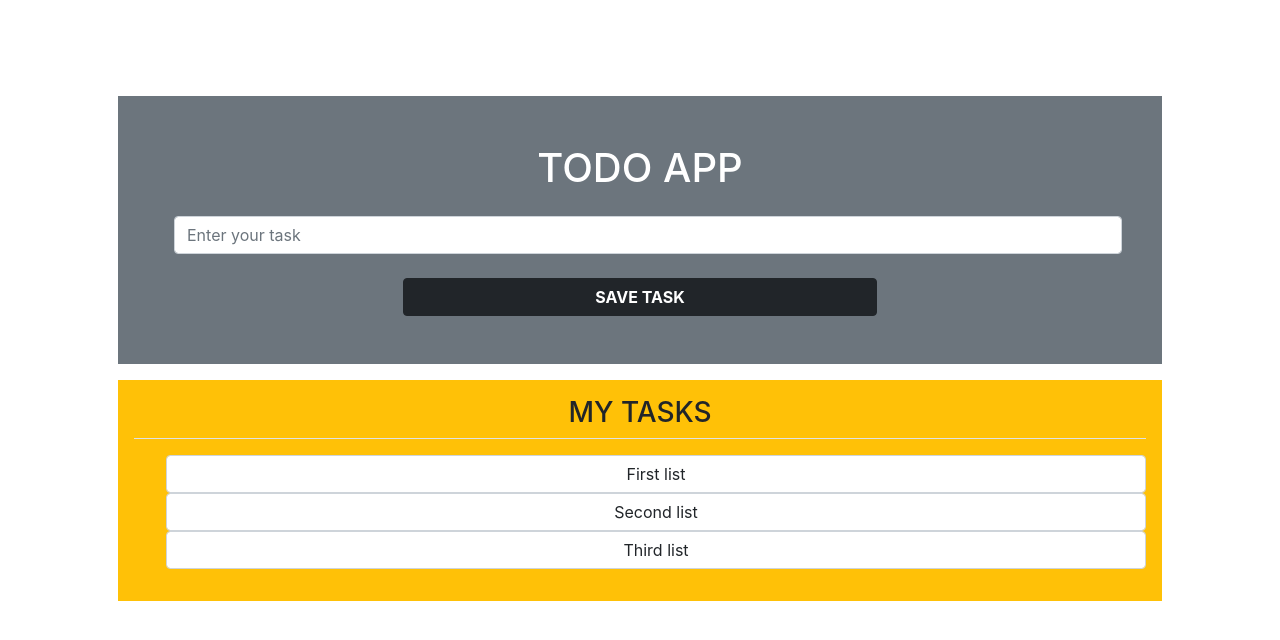
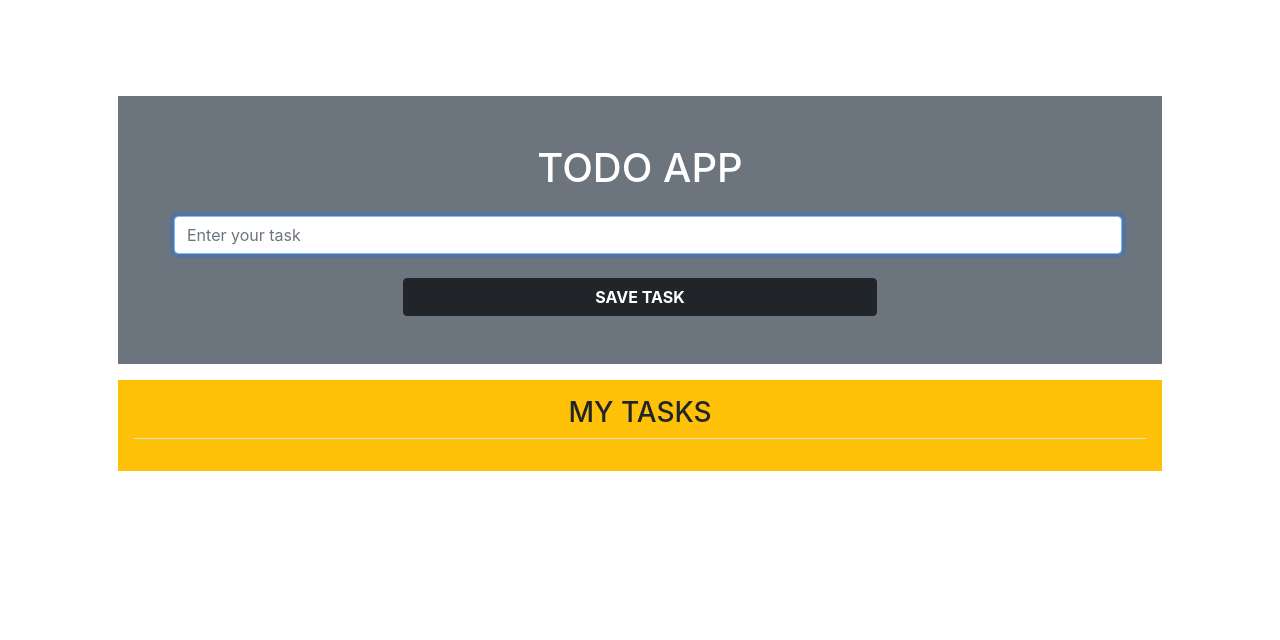
Before and after one commit to adish-ct/Todo-React-JS, a React (Create React App) app in the folder todo-app/: page / in a window 1280 px wide. Shown: the top 640 px of the page. Built offline with nearby package versions, Linux system fonts and the light colour scheme.

Commit message:
input field focused , useRef and useEffect used

```diff
--- a/todo-app/public/index.html
+++ b/todo-app/public/index.html
@@ -36,6 +36,11 @@
       integrity="sha384-MrcW6ZMFYlzcLA8Nl+NtUVF0sA7MsXsP1UyJoMp4YLEuNSfAP+JcXn/tWtIaxVXM"
       crossorigin="anonymous"
     ></script>
+    <!-- bootstrap icon cdn -->
+    <link
+      rel="stylesheet"
+      href="https://cdn.jsdelivr.net/npm/bootstrap-icons@1.11.1/font/bootstrap-icons.css"
+    />
     <title>React App</title>
   </head>
   <body>
--- a/todo-app/src/components/Todo.jsx
+++ b/todo-app/src/components/Todo.jsx
@@ -2,15 +2,32 @@ import React, { useState, useEffect, useRef } from 'react'
 import './css/Todo.css'
 
 function Todo(props) {
+    // input state created to store data while
     const [input, setInput] = useState('')
-    const [todo, setTodo] = useState()
+    // todo state used to stored tasks in array format
+    const [todo, setTodo] = useState([])
+
+    const handleSubmit = (e) => {
+        e.preventDefault();
+    }
+
+    const addTodo = () => {
+        setTodo([...todo, input]);
+        setInput('');
+    }
+
+    const inputRef = useRef('null')
+
+    useEffect(() => {
+        inputRef.current.focus()
+    })
     return (
         <div className='container text-center p-5 mt-5'>
             <div className="text-center bg-secondary p-5 border-2">
                 <h1 className='mb-4 text-white'>TODO APP</h1>
-                <form action="" className='form-outline'>
-                    <input type="text" className='w-100 form-control m-2' value={input} placeholder='Enter your task' onChange={(event) => setInput(event.target.value)} />
-                    <button className='w-50 btn btn-dark mt-3 fw-bold'> SAVE TASK </button>
+                <form action="" className='form-outline' onSubmit={handleSubmit} >
+                    <input type="text" className='w-100 form-control m-2' value={input} ref={inputRef} placeholder='Enter your task' onChange={(event) => setInput(event.target.value)} />
+                    <button className='w-50 btn btn-dark mt-3 fw-bold' onClick={addTodo} > SAVE TASK </button>
                 </form>
             </div>
 
@@ -18,10 +35,8 @@ function Todo(props) {
                 <div className="text-center border-bottom border-bottom-danger">
                     <h3>MY TASKS</h3>
                 </div>
-                <ul>
-                    <li className='form-control mt-3'>First list</li>
-                    <li className='form-control '>Second list</li>
-                    <li className='form-control'>Third list</li>
+                <ul className='text-left'>
+                    {todo.map((task) => <li className='form-control task-control'><span className='icon-content'><i className="bi bi-star-fill"></i></span> {task} </li>)}
                 </ul>
             </div>
         </div>
--- a/todo-app/src/components/css/Todo.css
+++ b/todo-app/src/components/css/Todo.css
@@ -0,0 +1,11 @@
+.task-control {
+  color: rgb(72, 12, 12);
+  text-align: left;
+  align-items: center;
+  margin-top: 20px;
+  box-shadow: 5px 10px 10px rgba(130, 129, 129, 0.5);
+  background-color: rgb(249, 248, 211);
+}
+.icon-content {
+  color: rgb(82, 5, 64);
+}
```
